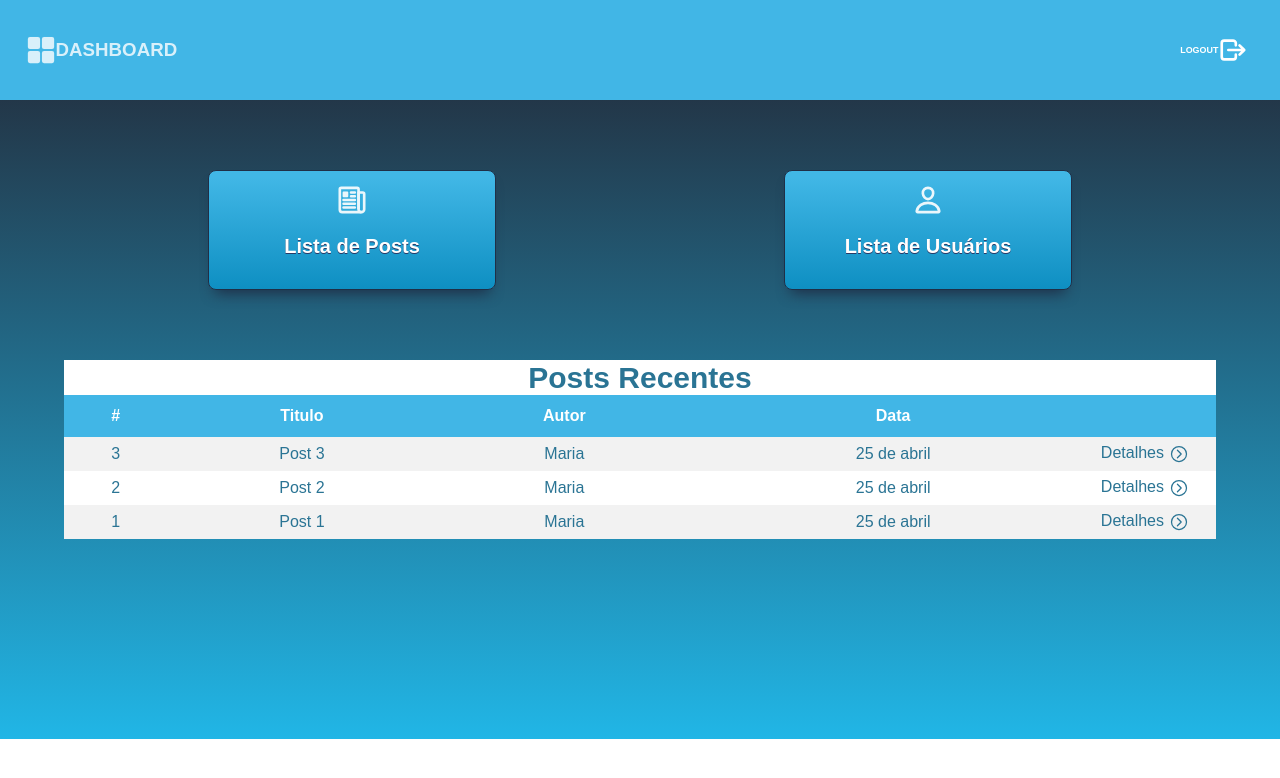
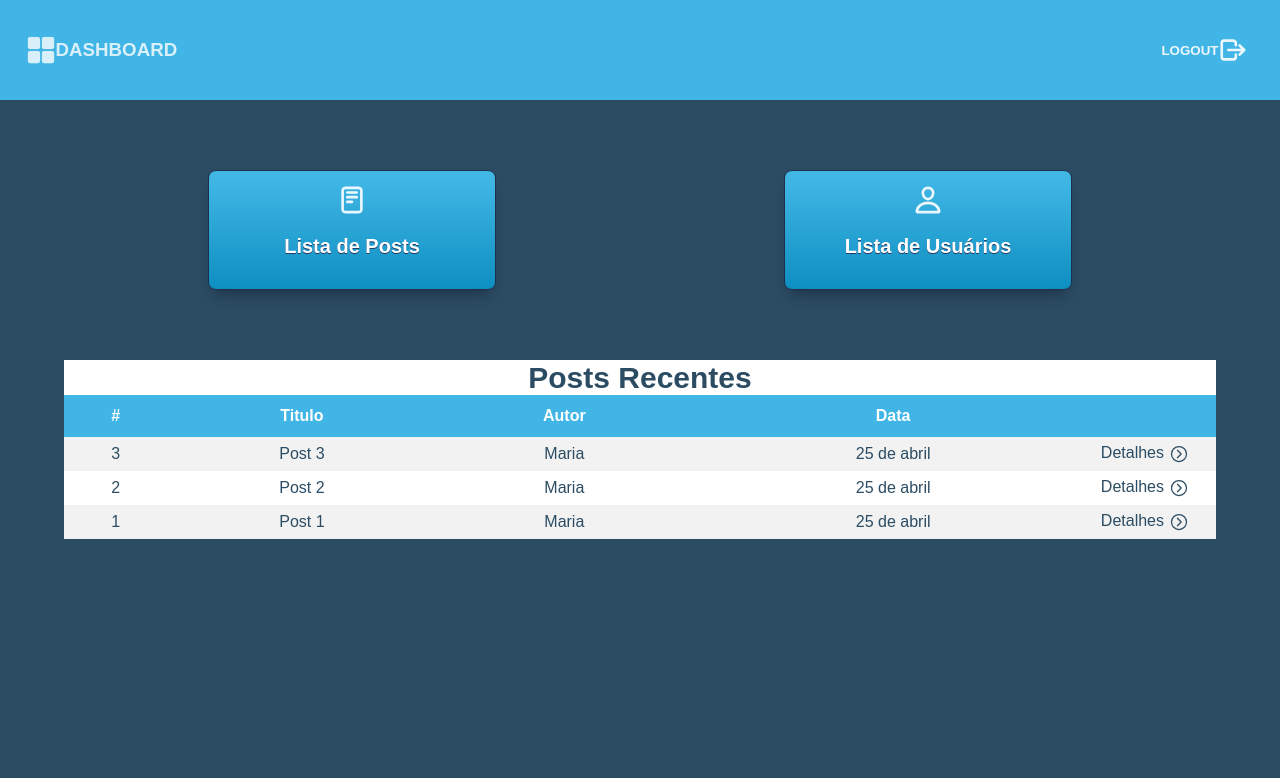
Before and after one commit to Joao-Vitor-Fernandes/Trainee-2023.1, a PHP site: page /app/views/admin/dashboard.html in a window 1280 px wide. Shown: the top 778 px of the page. Run offline with PHP 8.4, Linux system fonts and the light colour scheme.

Commit message:
css changes

```diff
--- a/Phonefy/app/views/admin/dashboard.html
+++ b/Phonefy/app/views/admin/dashboard.html
@@ -16,7 +16,7 @@
                     <h3>DASHBOARD</h3>
                 </div>
                 <button class="icon-name-logout">
-                    <h6>LOGOUT</h6>
+                    <h4>LOGOUT</h4>
                     <ion-icon name="log-out-outline"></ion-icon>
                 </button>
             </div>
@@ -24,7 +24,7 @@
             <div class="dashboard-main">
                     <div class="card-page">
                         <button class="card-post">
-                            <ion-icon name="newspaper-outline"></ion-icon>
+                            <ion-icon name="reader-outline"></ion-icon>
                             <h2>Lista de Posts</h2>
                         </button>
 
--- a/Phonefy/public/css/dashboard.css
+++ b/Phonefy/public/css/dashboard.css
@@ -1,8 +1,9 @@
 body {
     margin: 0;
     font-family: 'Montserrat', sans-serif;
-    background-image: linear-gradient(#232330, #21b6e6);
-    background-repeat: no-repeat;
+    /* background-image: linear-gradient(#232330, #21b6e6);
+    background-repeat: no-repeat; */
+    background-color: #2b4c63;
 }
 
 ion-icon {
@@ -45,6 +46,7 @@ ion-icon {
     display: flex;
     align-items: center;
     margin-right: 2%;
+    opacity: 0.9;
 
     border: none;
 
@@ -55,10 +57,10 @@ ion-icon {
 .icon-name-logout ion-icon {
     --ionicon-stroke-width : 45px;
 }
-/* .icon-name-logout h6 {
+/* .icon-name-logout h4 {
     display: none;
 }
-.icon-name-logout:hover {
+.icon-name-logout:hover h4{
     display: block;
 } */
 
@@ -101,7 +103,7 @@ ion-icon {
 
 .card-post:hover {
 	background:linear-gradient(to bottom, #0e8fc2 5%, #41b7e6 100%);
-	background-color:#0e8fc2;
+	background-color:#0e8fc2;s
 }
 
 .card-post:active {
@@ -145,13 +147,15 @@ ion-icon {
 .lasted-posts {
     background-color: #ffffff;
     text-align: center;
-    color: #2a7494;
+    /* color: #2a7494; */
+    color: #2b4c63;
     padding-top: 1px;
 }
 
 .lasted-posts ion-icon {
     font-size: 20px;
-    color: #2a7494;
+    /* color: #2a7494; */
+    color: #2b4c63;
     display: inline-block;
     margin-left: 5px;
     margin-right: 20px;
```
